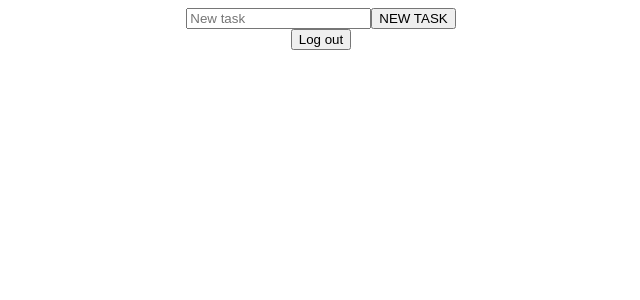
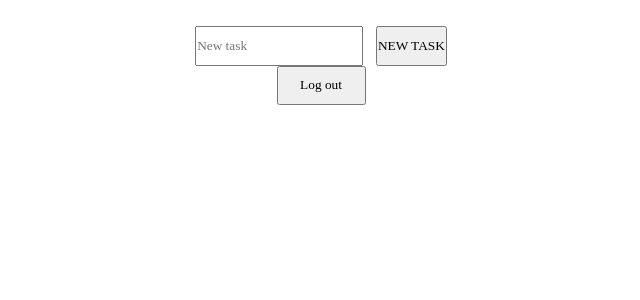
Before and after one commit to Abdullah-Aljumah/W09D03, a React (Create React App) app in the folder w09d03/: page /tasks in a window 1280 px wide. Shown: the top 300 px of the page, without its empty margins (319-959 px from the left). Built offline with nearby package versions, Linux system fonts and the light colour scheme; the HTML template or start-up script is replaced by a standard one.

Commit message:
add image

```diff
--- a/w09d03/src/App.css
+++ b/w09d03/src/App.css
@@ -2,37 +2,9 @@
   text-align: center;
 }
 
-.App-logo {
-  height: 40vmin;
-  pointer-events: none;
+* {
+  font-family: "Times New Roman", Times, serif;
+  padding: 0;
+  margin: 0;
+  box-sizing: border-box;
 }
-
-@media (prefers-reduced-motion: no-preference) {
-  .App-logo {
-    animation: App-logo-spin infinite 20s linear;
-  }
-}
-
-.App-header {
-  background-color: #282c34;
-  min-height: 100vh;
-  display: flex;
-  flex-direction: column;
-  align-items: center;
-  justify-content: center;
-  font-size: calc(10px + 2vmin);
-  color: white;
-}
-
-.App-link {
-  color: #61dafb;
-}
-
-@keyframes App-logo-spin {
-  from {
-    transform: rotate(0deg);
-  }
-  to {
-    transform: rotate(360deg);
-  }
-}
--- a/w09d03/src/components/Tasks/index.js
+++ b/w09d03/src/components/Tasks/index.js
@@ -175,8 +175,9 @@ const Tasks = () => {
               <div key={item._id} className="task">
                 {" "}
                 <h1>{item.task}</h1>
+
                 <button
-                  className="btn btn-danger inpt2"
+                  className="btn btn-danger inpt2" id="gg"
                   onClick={() => deleteTask(item._id)}
                 >
                   Delete
--- a/w09d03/src/components/Tasks/style.css
+++ b/w09d03/src/components/Tasks/style.css
@@ -0,0 +1,17 @@
+ .container {
+  margin-top: 2%;
+}
+
+.container button {
+  width: 89px;
+  margin-bottom: 1%;
+  height: 39px;
+}
+
+.container input {
+  height: 40px;
+}
+
+.inpt2 {
+  margin-left: 1%;
+}
```
